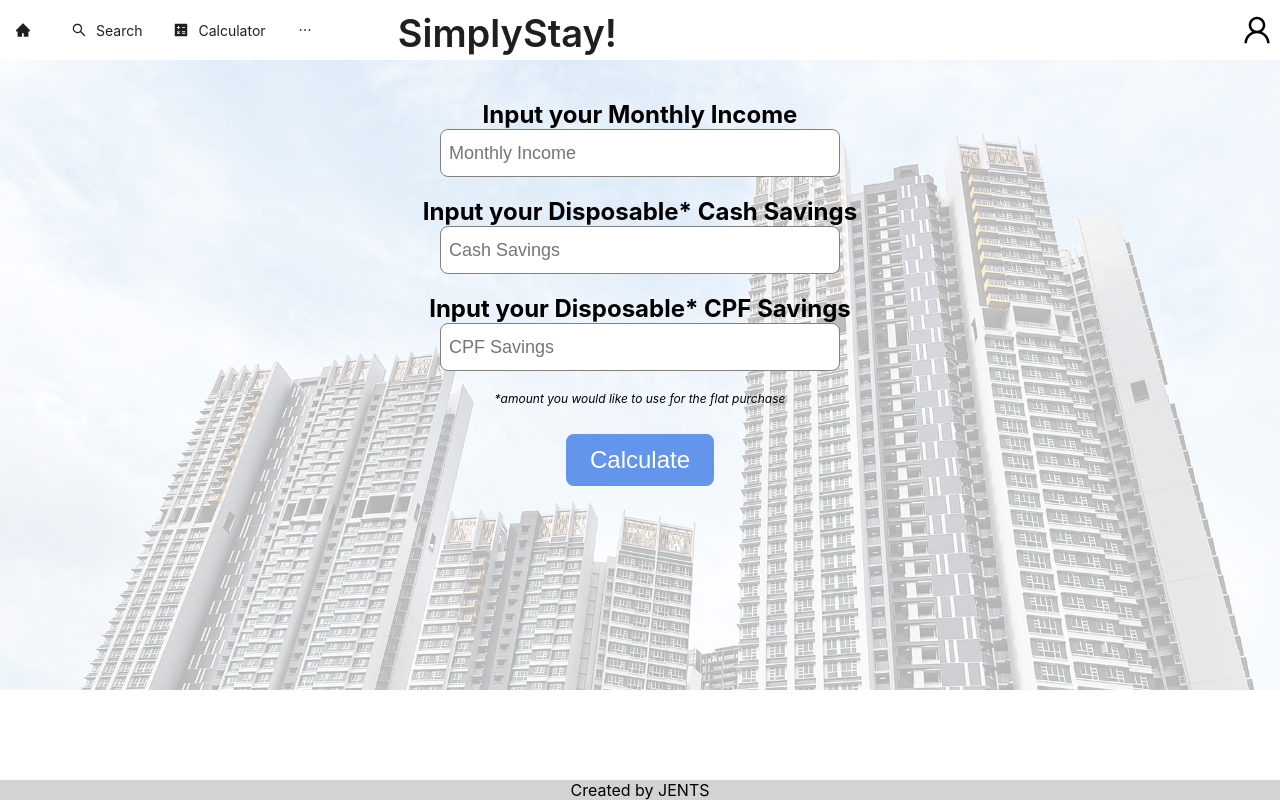
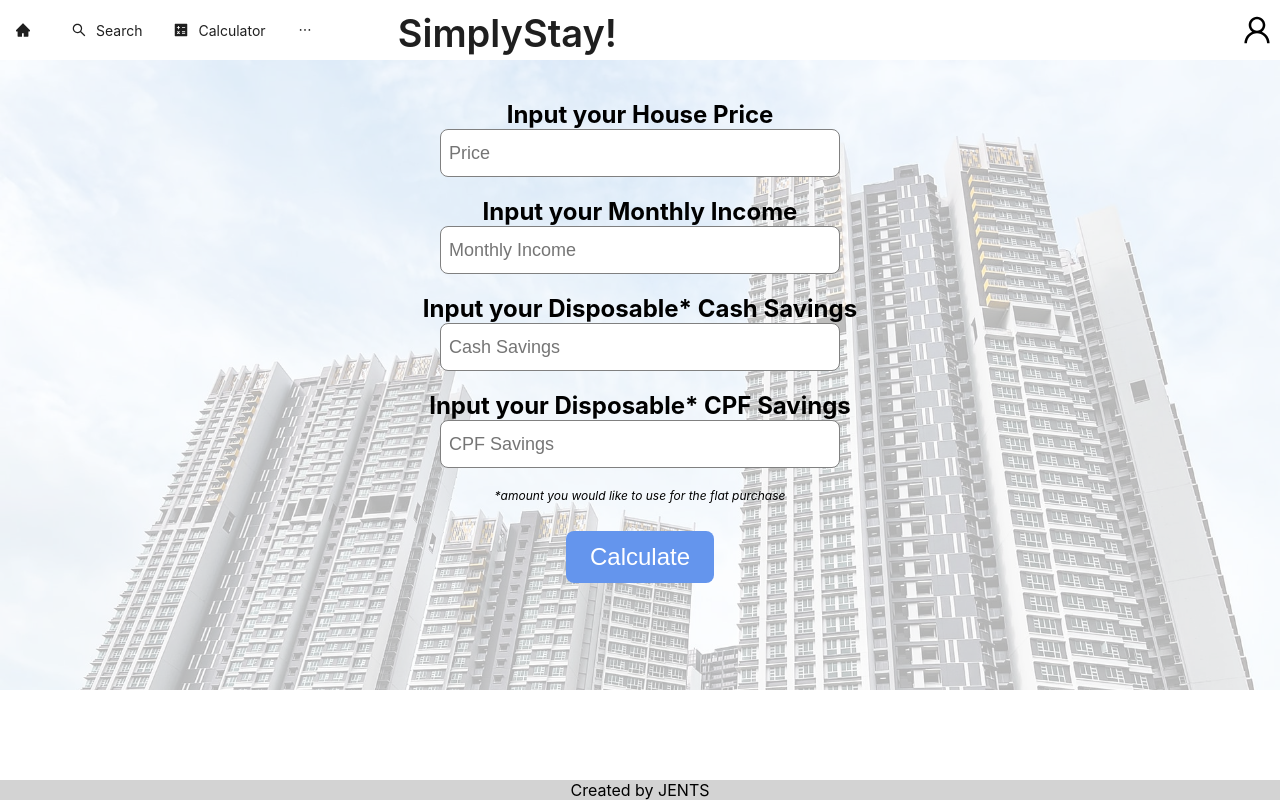
Before and after one commit to saffronrust/SC2006-Project, a React (Create React App) app: page /calculator in a window 1280 px wide. Built offline with nearby package versions, Linux system fonts and the light colour scheme.

Commit message:
added house price field

```diff
--- a/src/Components/CalculatorBox.js
+++ b/src/Components/CalculatorBox.js
@@ -1,72 +1,66 @@
+import { FundTwoTone } from '@ant-design/icons';
 import React from 'react';
 import { useState } from "react";
 
 
 const CalculatorBox = () => {
-    const [income, setIncome] = useState("");
+    const [income, setIncome] = useState(null);
     const [cash, setCash] = useState("");
     const [cpf, setCPF] = useState("");
+    const [housePrice, setHousePrice] = useState("");
 
 
     const onButtonClick = () => {
-        console.log ('income = ',income);
-        console.log ('cash = ',cash);
-        console.log ('cpf = ',cpf);
+        // console.log ('income = ',income);
+        // console.log ('cash = ',cash);
+        // console.log ('cpf = ',cpf);
+        // console.log('house price = ', housePrice);
     }
-
 
     return (
     <div className={"topContainer"}>
       <br />
       <br />
-      <div className={"headingContainer"}>
-        <div>Input your Monthly Income</div>
-      </div>
-      <div className={"inputContainer"}>
-        <input
+      <div className={"headingContainer"}>Input your House Price</div>
+      <input
+          value={housePrice}
+          placeholder="Price"
+          onChange={(ev) => setHousePrice(ev.target.value)}
+          className={"inputBox"}
+        />
+      <br />
+      <div className={"headingContainer"}>Input your Monthly Income</div>
+      <input
           value={income}
           placeholder="Monthly Income"
           onChange={(ev) => setIncome(ev.target.value)}
           className={"inputBox"}
         />
-      </div>
       <br />
-      <div className={"headingContainer"}>
-        <div>Input your Disposable* Cash Savings</div>
-      </div>
-      <div className={"inputContainer"}>
-        <input
+      <div className={"headingContainer"}>Input your Disposable* Cash Savings</div>
+      <input
           value={cash}
           placeholder="Cash Savings"
           onChange={(ev) => setCash(ev.target.value)}
           className={"inputBox"}
         />
-      </div>
       <br />
-      <div className={"headingContainer"}>
-        <div>Input your Disposable* CPF Savings</div>
-      </div>
-      <div className={"inputContainer"}>
-        <input
+      <div className={"headingContainer"}>Input your Disposable* CPF Savings</div>
+      <input
           value={cpf}
           placeholder="CPF Savings"
           onChange={(ev) => setCPF(ev.target.value)}
           className={"inputBox"}
         />
-      </div>
       <br />
-      <div className={"infoContainer"}>
-        <div>*amount you would like to use for the flat purchase</div>
-      </div>
+      <div className={"infoContainer"}>*amount you would like to use for the flat purchase</div>
       <br />
-      <div className={"inputContainer"}>
         <input
           className={"inputButton"}
           type="button"
           onClick={onButtonClick}
           value={"Calculate"}
         />
-      </div>
     </div>
   );
 };
```
